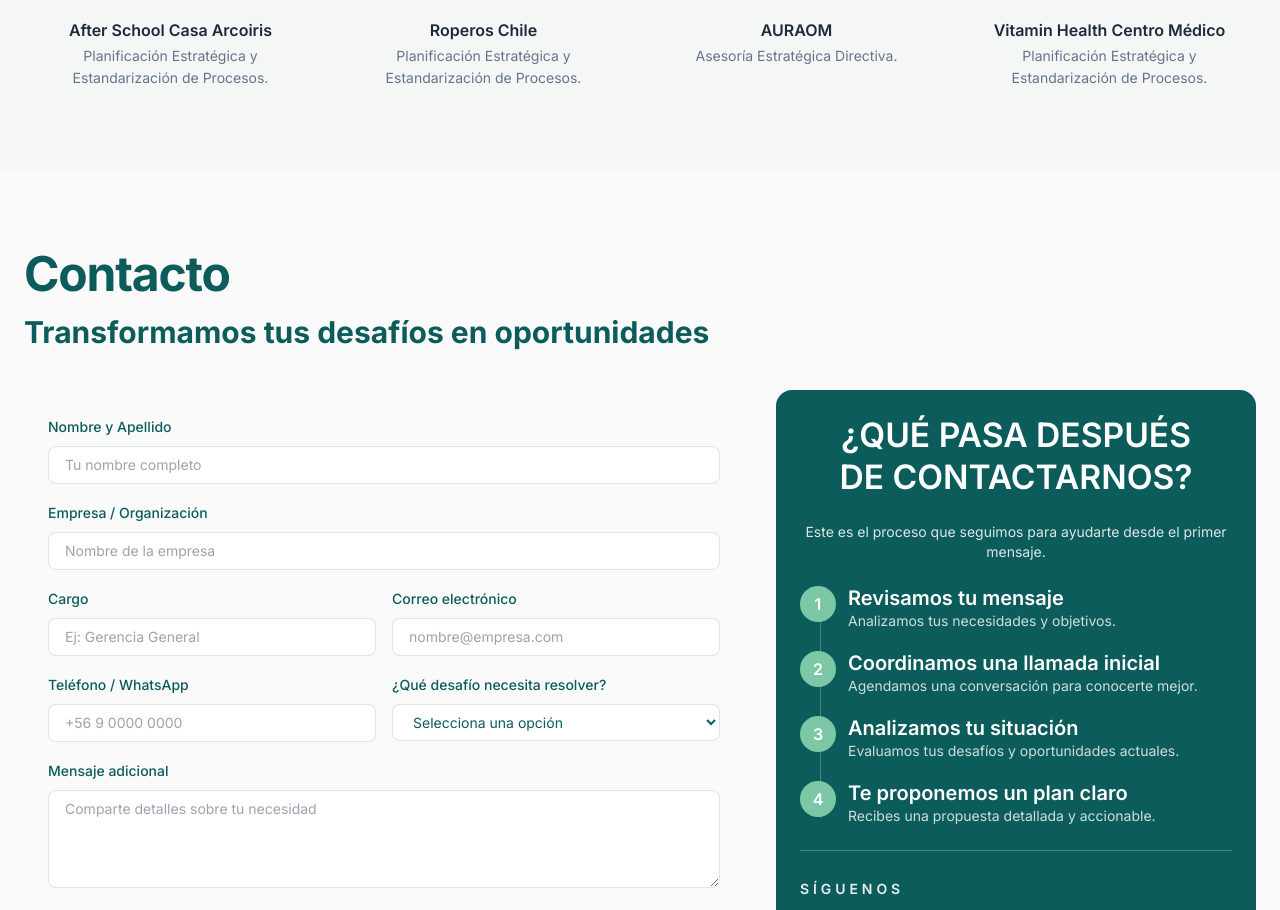
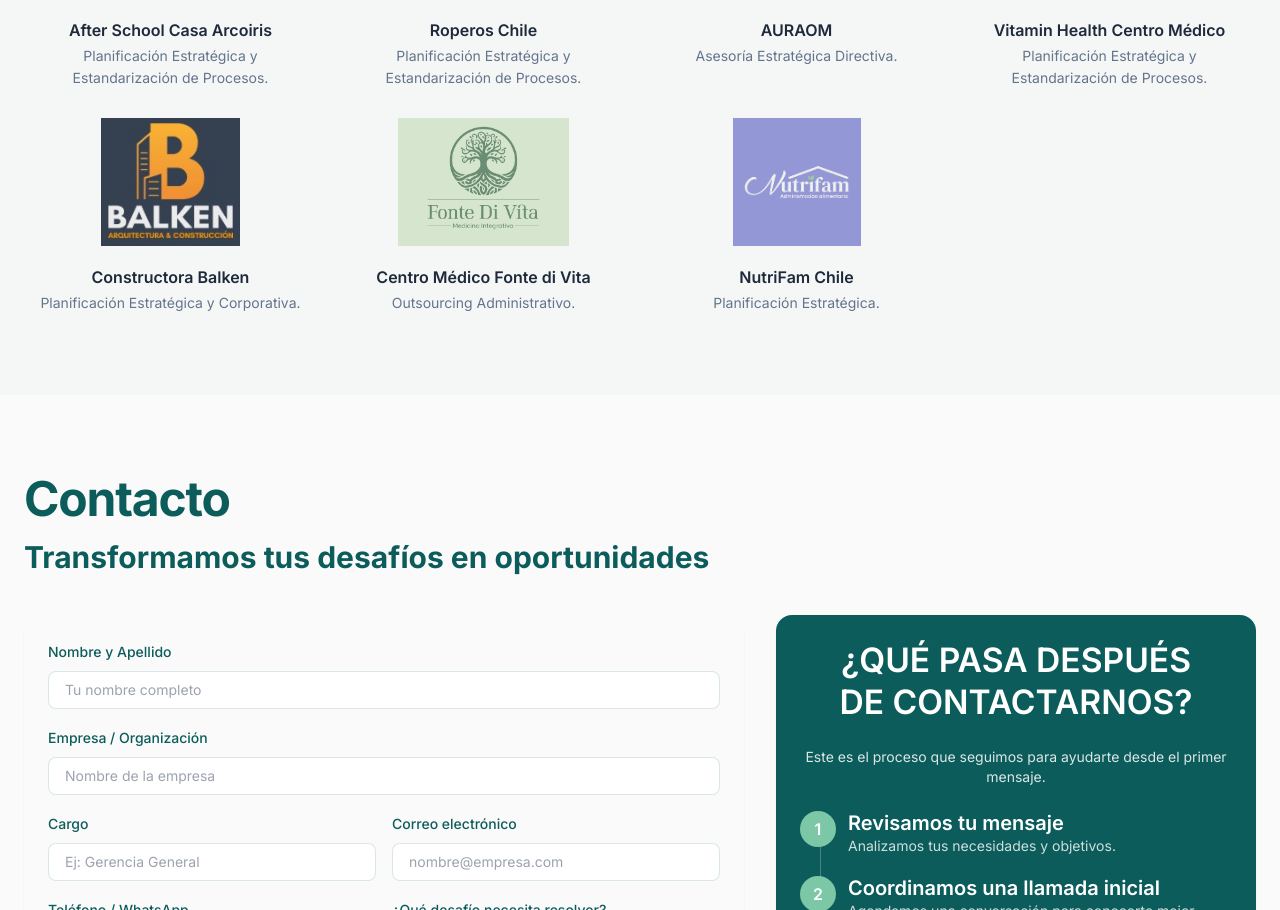
Before and after one commit to medinabenjamin/landing_page_test, a Next.js app: page / in a window 1280 px wide. Shown: the part 4032-4942 px from the top of the page. Built offline with nearby package versions, Linux system fonts and the light colour scheme.

Commit message:
Corregir proyectos de los nuevos clientes

```diff
--- a/src/components/ClientsSection.tsx
+++ b/src/components/ClientsSection.tsx
@@ -30,6 +30,21 @@ const clients: Client[] = [
     name: "Vitamin Health Centro Médico",
     project: "Planificación Estratégica y Estandarización de Procesos.",
     logo: "/Logos/LOGO_VITAMIN_HEALTH.svg"
+  },
+  {
+    name: "Constructora Balken",
+    project: "Planificación Estratégica y Corporativa.",
+    logo: "/Logos/LOGO CONSTRUCTORA BALKEN.jpg"
+  },
+  {
+    name: "Centro Médico Fonte di Vita",
+    project: "Outsourcing Administrativo.",
+    logo: "/Logos/LOGO FONTE DI VITA.jpeg"
+  },
+  {
+    name: "NutriFam Chile",
+    project: "Planificación Estratégica.",
+    logo: "/Logos/LOGO_NUTRIFAM_BAJADA (1).jpg"
   }
 ];
 
```
